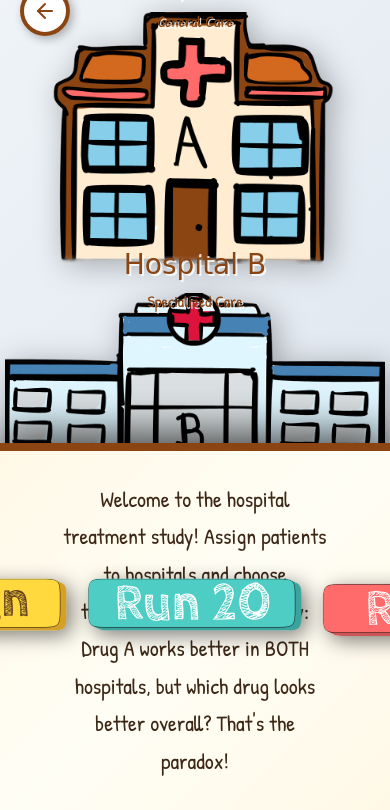
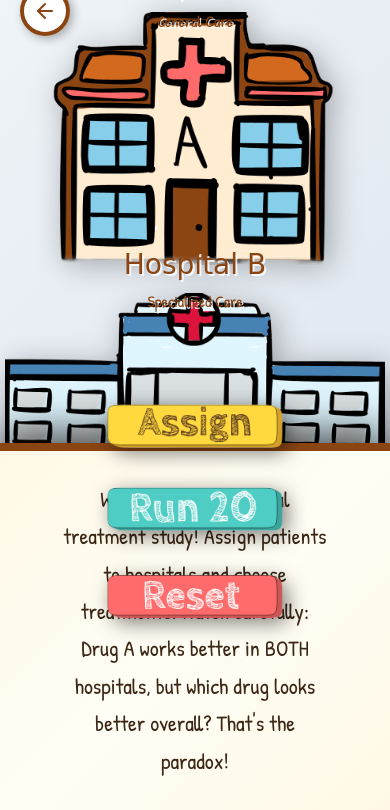
Before and after one commit to Rexaintreal/Contrary, a Flask app: page /paradox/simpson in a window 390 px wide. Shown: the part 34-844 px from the top of the page. Run offline with Flask 3, Linux system fonts and the light colour scheme; some web fonts are replaced.

Commit message:
Fixed queue of non assigned patients and added responsiveness for smaller screens

```diff
--- a/static/css/simpson.css
+++ b/static/css/simpson.css
@@ -1036,14 +1063,35 @@ body.system-cursor * {
     .hospitals-area {
         gap: 40px;
         top: 8%;
+        left: 50%;
     }
 
     .patients-container {
         max-height: 180px;
     }
 
-    .patient-queue {
-        bottom: 240px;
+    .control-buttons {
+        gap: 20px;
+    }
+
+    .game-btn img {
+        width: 180px;
+        height: 70px;
+    }
+}
+
+@media (max-height: 800px) {
+    .stats-container {
+        transform: scale(0.75);
+        top: 50px;
+    }
+
+    .hospitals-area {
+        top: 6%;
+    }
+
+    .control-buttons {
+        bottom: 150px;
     }
 }
 
@@ -1073,18 +1135,22 @@ body.system-cursor * {
         bottom: 160px;
         gap: 15px;
     }
+
+    .game-btn img {
+        width: 160px;
+        height: 65px;
+    }
 }
 
-.patients-container::-webkit-scrollbar {
-    width: 6px;
+@media (max-width: 480px) {
+    .control-buttons {
+        flex-direction: column;
+        gap: 10px;
+        bottom: 180px;
+    }
+
+    .game-btn img {
+        width: 180px;
+        height: 70px;
+    }
 }
-
-.patients-container::-webkit-scrollbar-track {
-    background: rgba(139, 69, 19, 0.1);
-    border-radius: 3px;
-}
-
-.patients-container::-webkit-scrollbar-thumb {
-    background: #D2691E;
-    border-radius: 3px;
-}
--- a/static/js/simpson.js
+++ b/static/js/simpson.js
@@ -545,12 +545,14 @@ document.addEventListener('keydown', (e) => {
     }
 });
 
-assignmentModal.addEventListener('click', (e) => {
-    if (e.target === assignmentModal) {
-        playSound(clickSfx);
-        closeAssignmentModal();
-    }
-});
+
+// MUST ASSIGN HOSPITAL AND CURE no stacking of people
+// assignmentModal.addEventListener('click', (e) => {
+//     if (e.target === assignmentModal) {
+//         playSound(clickSfx);
+//         closeAssignmentModal();
+//     }
+// });
 
 [statsModal, resetModal, infoModal].forEach(modal => {
     modal.addEventListener('click', (e) => {
```
Also changed, not shown: other parts of static/css/simpson.css (+48 -7 lines).
